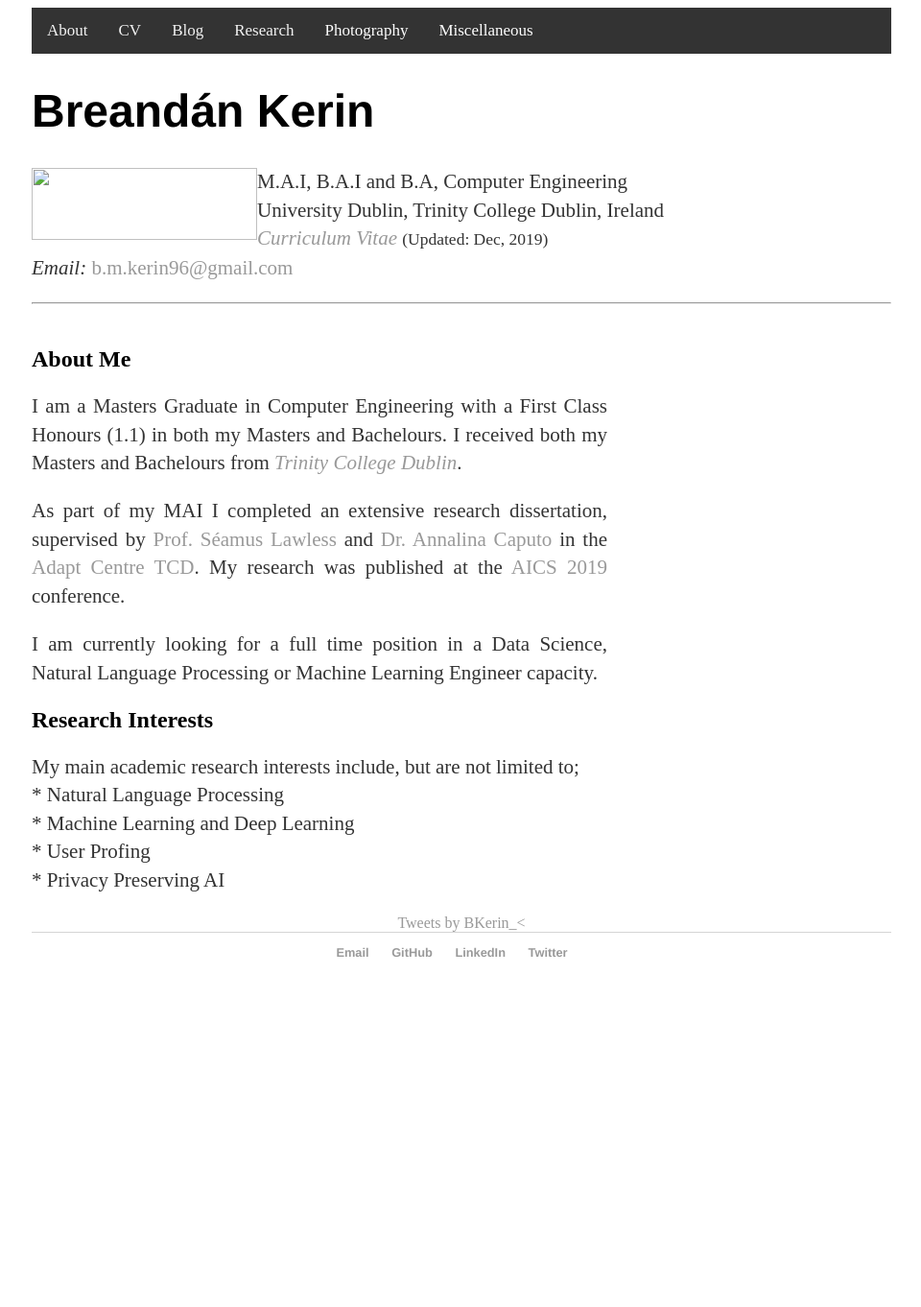
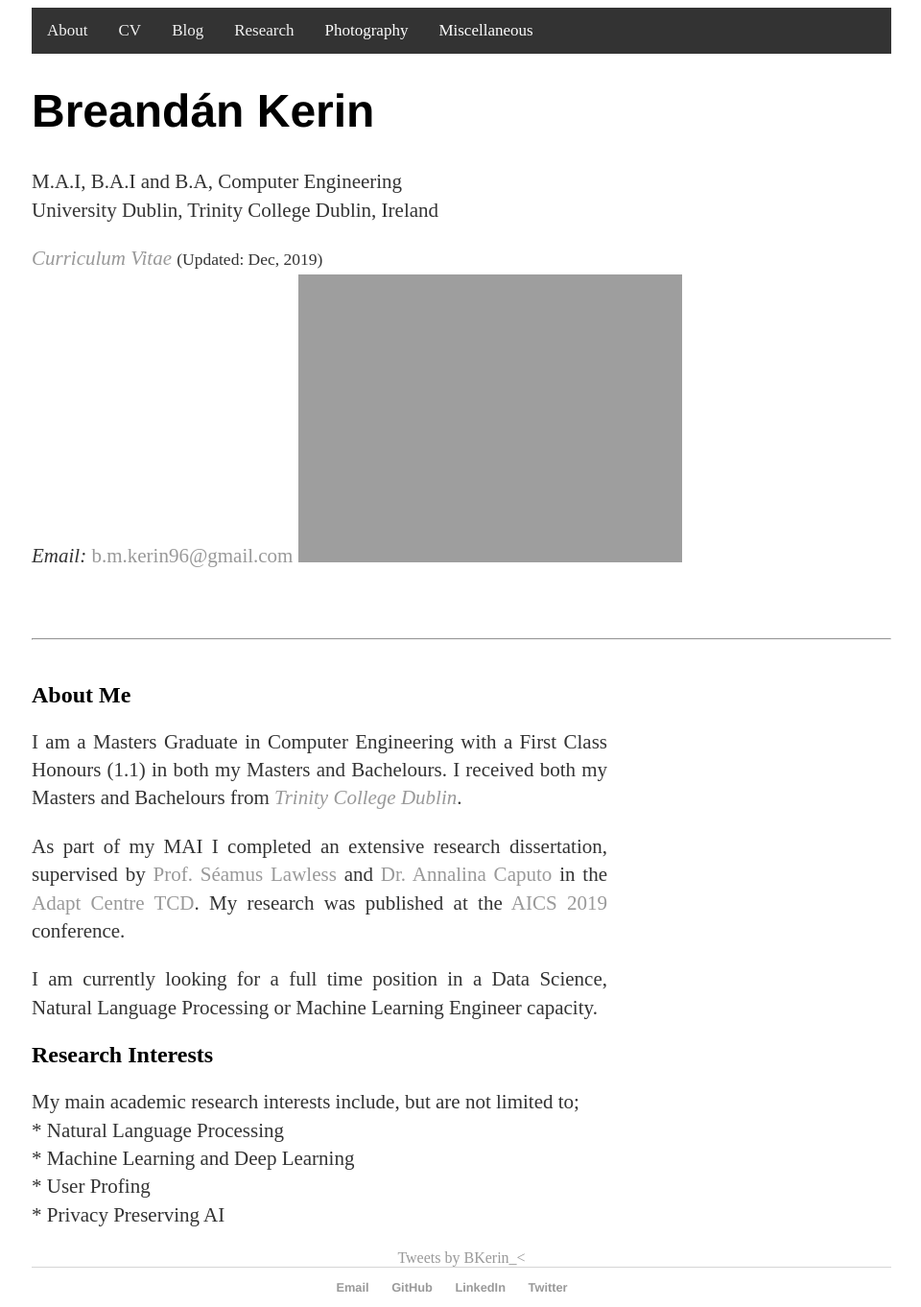
Before and after one commit to kerinb/kerinb.github.io, a Jekyll site: the page built from index.md, in a window 1280 px wide. Shown: the whole page at 96% size, without its empty margins (159-1119 px from the left). Built offline with Jekyll 4.4.1, drawn with Linux system fonts in a browser that asks for light colours; comment, search, counter and statistics services are not loaded; before the commit the page ends 1013 px from its top, so only the background shows below that.

Commit message:
adding profile pic to about

```diff
--- a/index.md
+++ b/index.md
@@ -4,6 +4,7 @@ title: Breandán Kerin's Website
 ---
 
 <meta name="viewport" content="width=device-width, initial-scale=1">
+
 <style>
 	.myImage {
 		float: left;
@@ -17,20 +18,22 @@ title: Breandán Kerin's Website
 </style>
 
 # Breandán Kerin <br>
-<body>
-	<img src="me_in_lavaux_grey_vignette_small_square.png" class="myImage"/>
-	<p>
-		M.A.I, B.A.I and B.A, Computer Engineering <br>
-		University Dublin, Trinity College Dublin, Ireland <br>
 
-		<a href="/files/Breandan_CV.pdf" target="_blank"><em>Curriculum Vitae</em></a> <small> (Updated: Dec, 2019) </small> <br>
-		<em>Email: </em><a href="mailto:b.m.kerin96@gmail.com">b.m.kerin96@gmail.com</a> <br>
-		<center>
-		<hr class="about_index"> </center>
+M.A.I, B.A.I and B.A, Computer Engineering <br>
+University Dublin, Trinity College Dublin, Ireland <br>
 
-		<hr style="height:10pt; visibility:hidden;" />
-	</p>
-</body>
+<a href="/files/Breandan_CV.pdf" target="_blank"><em>Curriculum Vitae</em></a> <small> (Updated: Dec, 2019) </small> <br>
+<em>Email: </em><a href="mailto:b.m.kerin96@gmail.com">b.m.kerin96@gmail.com</a>
+![BreandánKerin](me_in_lavaux_grey_vignette_small_square.png&classes=left)
+
+<br>
+
+<center>
+	<hr class="about_index">
+</center>
+
+<hr style="height:10pt; visibility:hidden;" />
+
 ## About Me
 <p align="justify" style="max-width:600px">
 I am a Masters Graduate in Computer Engineering with a First Class Honours (1.1) in both my Masters and Bachelours.
```
